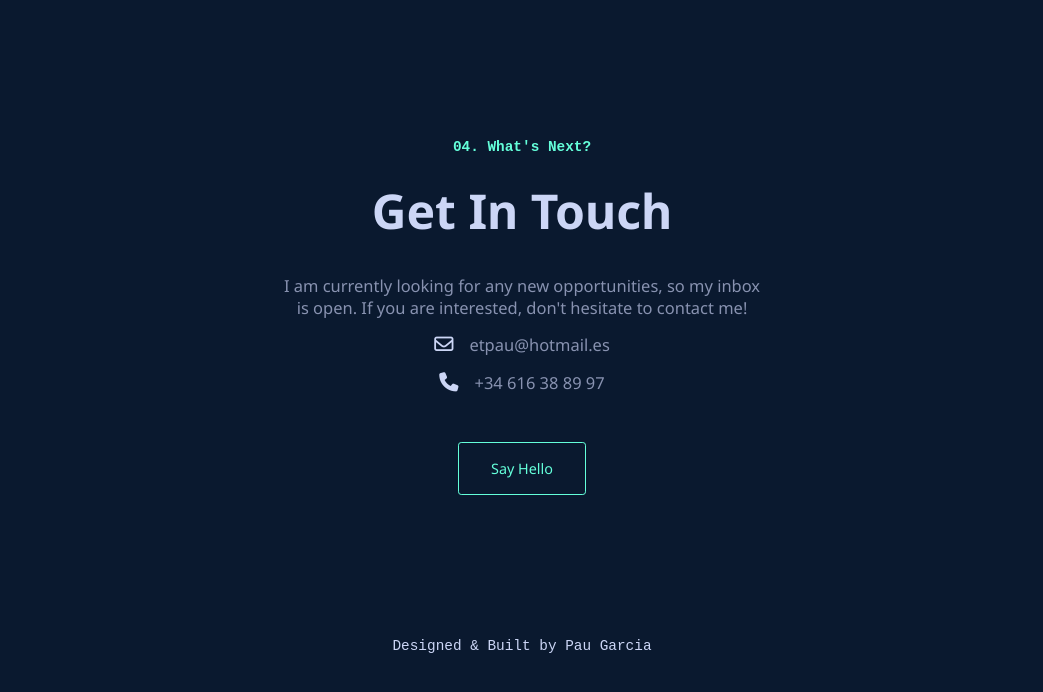
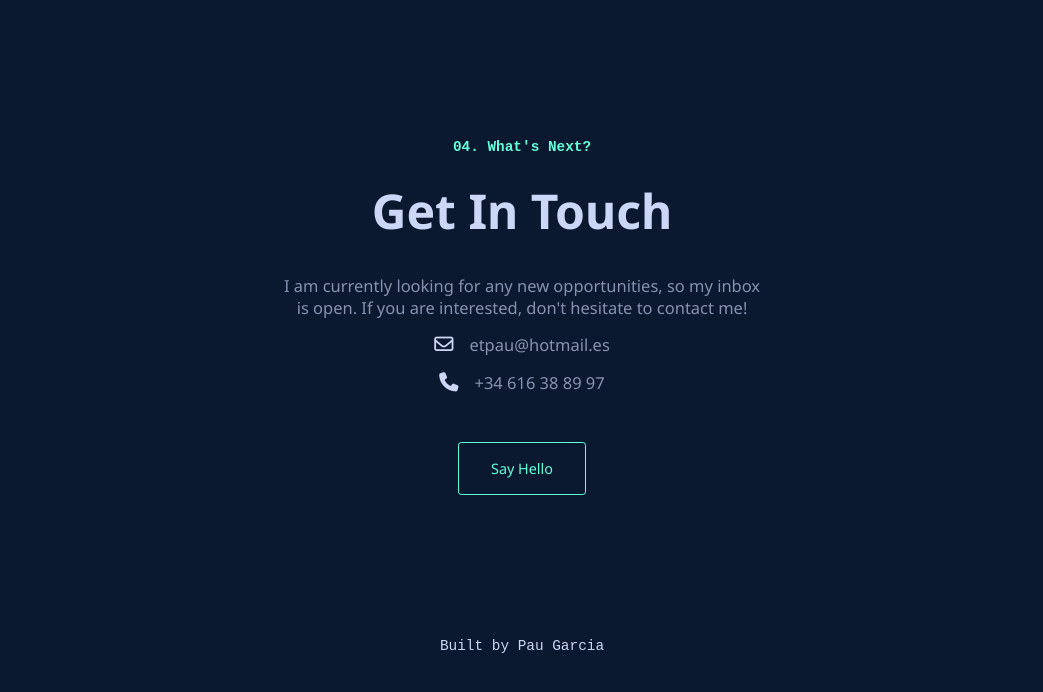
Before and after one commit to paugarciama/portfolio, a plain HTML site: page index.html in a window 1280 px wide. Shown: the part 4281-4973 px from the top of the page, without its empty margins (118-1161 px from the left). Drawn offline with Linux system fonts and the light colour scheme; a web font is replaced by a local one.

Commit message:
Correct typo

```diff
--- a/index.html
+++ b/index.html
@@ -292,7 +292,7 @@
           <a href="https://www.instagram.com/paugarciama/" target="_blank"><i class="fab fa-instagram"></i></a>
         </div>
         <div class="sm-line"></div>
-        <p class="credits">Designed & Built by Pau Garcia</p>
+        <p class="credits">Built by Pau Garcia</p>
       </footer>
     </main>
 
```
